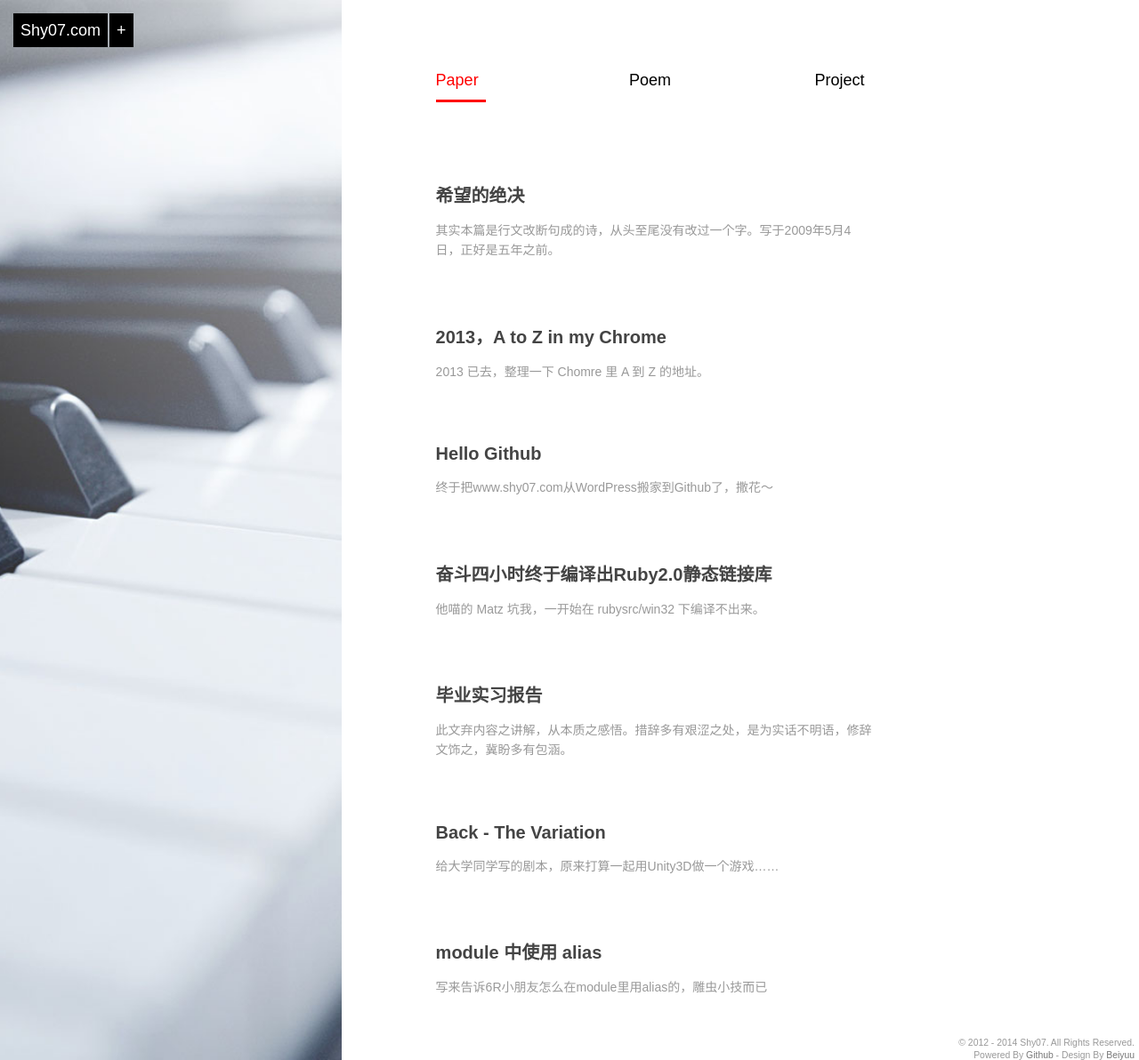
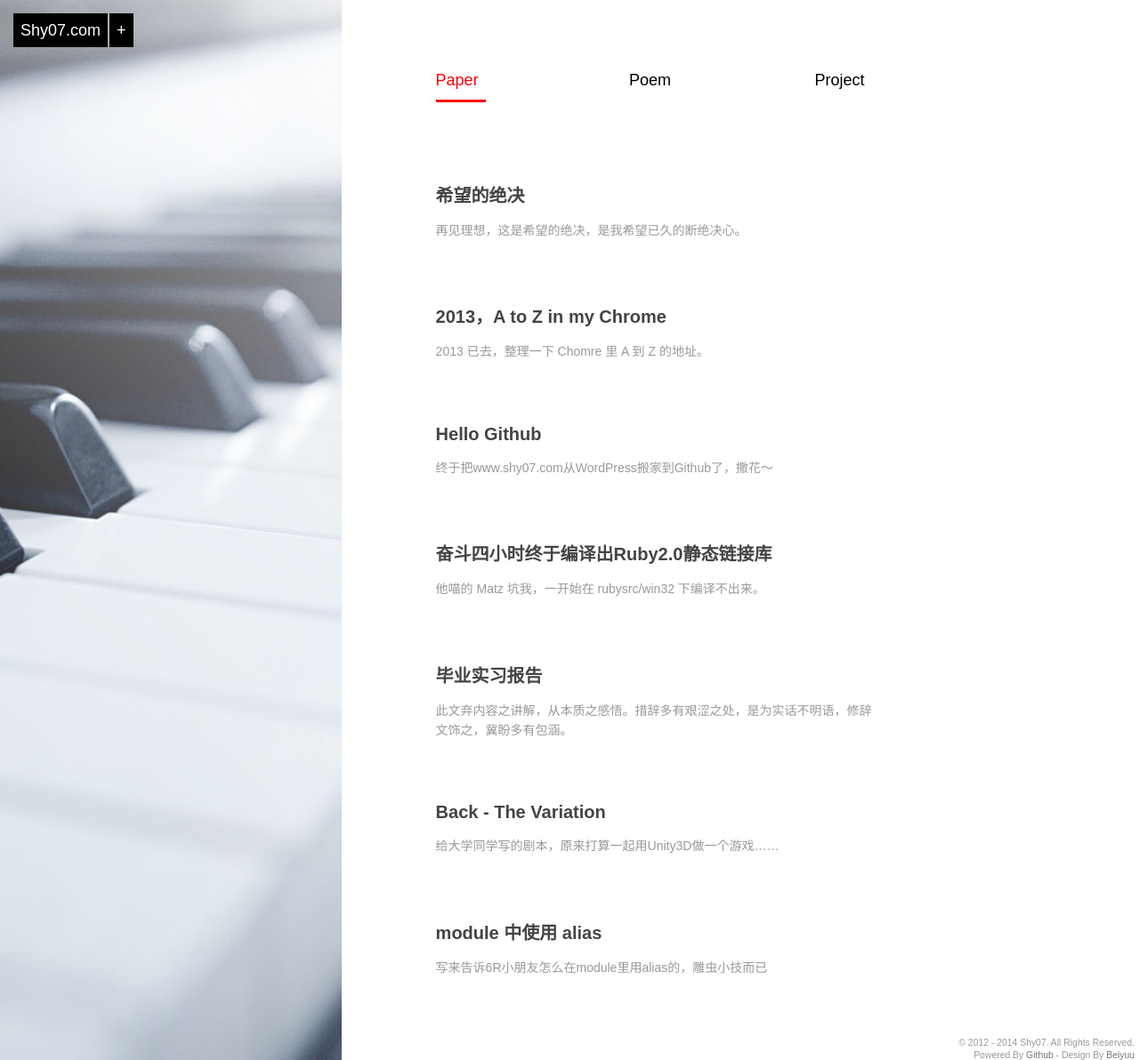
Before and after one commit to Shy07/shy07.github.com, a Jekyll site: the page built from index.md, in a window 1280 px wide and 1192 px high. Shown: the whole window at 89% size. Built offline with Jekyll 4.4.1, drawn with Linux system fonts in a browser that asks for light colours; Markdown is read by kramdown in place of the engine named in the settings.

Commit message:
Update 2014-05-04-bye-hope.md

```diff
--- a/_posts/article/2014-05-04-bye-hope.md
+++ b/_posts/article/2014-05-04-bye-hope.md
@@ -2,7 +2,7 @@
 layout: post
 title: 希望的绝决
 category: article
-description: 其实本篇是行文改断句成的诗，从头至尾没有改过一个字。写于2009年5月4日，正好是五年之前。
+description: 再见理想，这是希望的绝决，是我希望已久的断绝决心。
 ---
 现在的我好迷茫
 不知道为什么提笔
@@ -58,7 +58,6 @@ description: 其实本篇是行文改断句成的诗，从头至尾没有改过
 
 谁能告诉我答案。
 
-
 --------
 
 　　其实本篇是行文改断句成的诗，从头至尾没有改过一个字。写于 2009 年 5 月 4 日，正好是五年之前。
@@ -68,7 +67,7 @@ description: 其实本篇是行文改断句成的诗，从头至尾没有改过
 　　放两张原稿的照片，感受一下。
 　　那时候我还没有接触 RPG Maker 和 Ruby，所以还算不上程序猿吧，但依然单身……罢了，不提这些。
 　　今天，发这篇其实是个巧合。刚才整理电脑包的时候，找到大学时用的笔记本，随便翻了翻，结果就发现五年前写的这篇。不过，这并不是我想写本文的原因。真正的原因是整理电脑包之前，我在京东上买了两套书——《全球通史》和《少有人走的路》。而促使我买这两套书的原因则是知乎上的两个问答。（嗯，看来知乎和豆瓣确实有一腿，忽悠人买书的功夫毫不含糊）
-　　首先是[「中国目前的经济水平是五年前的香港，十年前的美国」的说法正确吗？][]，一大碗鸡汤喝得我一度以为自己误会天朝了。但本着“学者以不知一物为耻”的精神，我买了答案中推荐的《全球通史》。原因很简单，我发现自己从来没有正式地去了解认识过这个世界，即使要反驳也无从下手。所以，我想这是我走向而立之年的第一步——认识世界。
+　　首先是[「中国目前的经济水平是五年前的香港，十年前的美国」的说法正确吗？][]，一大碗鸡汤喝得我一度神志不清，好似醉了。但马上又清醒过来，我差不多该有自己的主见了，凡事不可尽信。本着“学者以不知一物为耻”的精神，我买了答案中推荐的《全球通史》。原因很简单，我自己从来没有正式地去了解认识过这个世界，即使像要打翻这碗鸡汤也无从下手。所以，我想这是我走向而立之年的第一步——认识世界。
 　　然后是 [80 后这一代的「社会」人，30 年后的社会角色或说人生轨迹是怎样？][]，满满的负能量一下子让我回到了昨天看到上面那碗鸡汤之前的状态。虽然我是 90 年出生的，但我玩的、吃的、看的，实际成长和最小的那批 80 后并没有区别，可以说我其实就是一个 80 后。
 　　上面那碗鸡汤虽然不一定完全正确，但在 2020 年前后如果真的发生剧变，那到了而立之年的我该如何去面对机遇和挑战？如果那时的我还是像现在这样“干着白领的活，赚着卖白菜的钱，操着卖白粉的心”，那 30 年后我的社会角色将会是什么样子？我不敢想像。
 　　所幸的是，在 [80 后对自己的 40 岁，90 后对自己的 30 岁，是如何预期规划的？][]中我找到了答案，发现了和自己类似经历的人，以及别人推荐的《少有人走的路》，希望这会解决我走向而立之年的第二步——认识自己。
@@ -76,12 +75,11 @@ description: 其实本篇是行文改断句成的诗，从头至尾没有改过
 　　上个月我和小李讨论加班问题时说过，我不在意钱不钱的问题。现在的我无欲无求，房子车子娘子孩子我都没有考虑。这些全部是我三十岁之后考虑的事情。至于为什么，我没有告诉他。因为我不敢说出口：我现在连自己的人生都没认识清楚，怎么成家？即使成家，没有正确完整的三观支撑，走一步算一步，这样的家庭如何幸福？
 　　但是，这样的想法我没有保持住一个月。月末，我发现自己有了喜欢的人。突然的，我开始考虑房子车子的问题了。我不知道这是幸福还是不幸，我隐隐感受到了压力，明确地知道要加快自己的脚步了。
 　　《言叶之庭》中女主角这么总结过自己：“二十七岁的我，丝毫不比十五岁时的我聪明，只有我，一直停留在原地”。
-　　想想现实中的我其实也是这样，09 年虚岁二十的我到 14 年虚岁二十五的我，这五年间我去过上海市区、去过北京海淀、做过两份工作、追过两次女孩、独立做过一次项目。看似丰富的经历，但其实“一直停留在原地”。不懂得待人，不了解世界，不了解自己。“迷茫，无奈，惆怅”、“虚伪，轻浮，空虚”、“疑惑，不解，憎恶”、“烦闷，厌倦，压抑”，这些负能量始终萦绕在我身边。
+　　想想现实中的我其实也是这样，09 年虚岁二十的我到 14 年虚岁二十五的我，这五年间我去过上海市区、去过北京海淀、做过两份工作、追过两次女孩、独立做过一次项目。看似丰富的经历，但其实“一直停留在原地”。不懂得待人，不了解世界，不了解自己。“迷茫，无奈，惆怅”、“虚伪，轻浮，空虚”、“疑惑，不解，憎恶”、“烦闷，厌倦，压抑”，这些负能量始终萦绕在我的身边。
 　　曾听说二十四岁是容易放弃理想的年龄，确实，在认清了现实之后，发现自己所谓的理想原来是多么地短视和不值一哂。
 　　也曾听到过人生时钟的说法：如果把一个人的一生视作 24 个小时，人的寿命设为 80 岁，那么 24 岁相当于几点呢？答案是，早上 7 点 12 分。人生时钟的计算方法十分简单，24 小时即 1440 分钟，将此分成 80 份，每份是 18 分钟。也就是说，十年就相当于三个小时，由此可得 20 岁是早上 6 点，30 岁时上午 9 点。
-　　这个比喻，当时我是阅完即焚，没有细想，但现在有了几分的理解。如果是早上 6 点起床的话，那么 20 岁之前的事情都是一场梦，而 24 岁正是吃早餐的时候。即使那个梦再怎么美好，吃完早餐也差不多该回味完了，忘了那场梦，准备上班去了。至于上班路上，是浪费时间？还是重温旧梦？亦或阅读充电？相信每个人都有自己的答案。
-　　至少，我已经不再迷茫。
-　　再见理想，这是希望的绝决，2014 的我将重新起航。
+　　这个比喻，当时我是阅完即焚的，没有细想，不过现在有了几分的理解。如果是早上 6 点起床的话，那么 20 岁之前的事情都是一场梦，而 24 岁正是吃早餐的时候。即使那个梦再怎么美好，吃完早餐也差不多该回味完了，忘了那场梦，准备上班去了。至于上班路上，是浪费时间？还是重温旧梦？亦或阅读充电？相信每个人都有自己的答案。至少，我已经不再迷茫。
+　　再见理想，这是希望的绝决，是我希望已久的断绝决心。
 
 
 [「中国目前的经济水平是五年前的香港，十年前的美国」的说法正确吗？]:   http://www.zhihu.com/question/21823085  "「中国目前的经济水平是五年前的香港，十年前的美国」的说法正确吗？"
```
